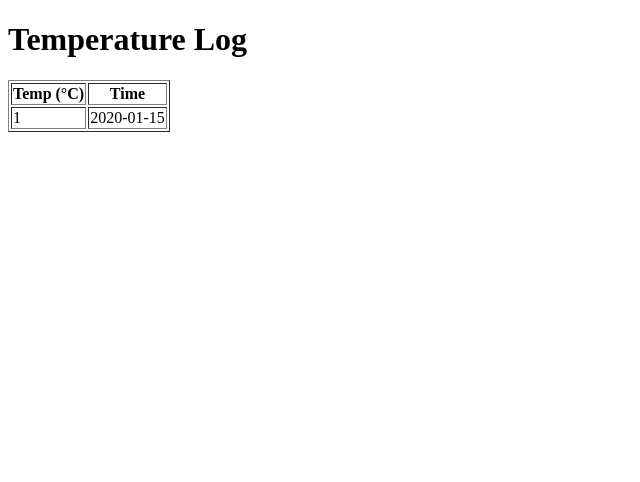
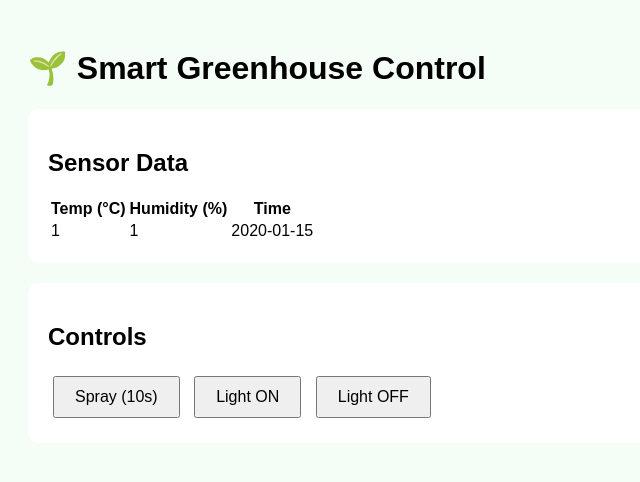
Before and after one commit to Meerasha8/CoreCourseProject2, a Flask app: page / in a window 1280 px wide. Shown: the top 482 px of the page, without its empty margins (0-640 px from the left). Run offline with Flask 3, Linux system fonts and the light colour scheme; tables that the repository leaves empty hold one stand-in row (values such as "Sample post").

Commit message:
added buttons and other functionality

```diff
--- a/app.py
+++ b/app.py
@@ -4,49 +4,140 @@ from datetime import datetime
 
 app = Flask(__name__)
 
-# ---------- DB INIT ----------
+# ---------------- DB INIT ----------------
 def init_db():
     conn = sqlite3.connect("database.db")
     c = conn.cursor()
+
     c.execute("""
-        CREATE TABLE IF NOT EXISTS temperature (
+        CREATE TABLE IF NOT EXISTS sensor_data (
             id INTEGER PRIMARY KEY AUTOINCREMENT,
-            value REAL,
+            temperature REAL,
+            humidity REAL,
             time TEXT
         )
     """)
+
+    c.execute("""
+        CREATE TABLE IF NOT EXISTS commands (
+            id INTEGER PRIMARY KEY AUTOINCREMENT,
+            spray INTEGER DEFAULT 0,
+            light INTEGER DEFAULT 0,
+            buzzer INTEGER DEFAULT 0,
+            updated_at TEXT
+        )
+    """)
+
+    c.execute("""
+        CREATE TABLE IF NOT EXISTS pest_alert (
+            id INTEGER PRIMARY KEY AUTOINCREMENT,
+            detected INTEGER,
+            time TEXT
+        )
+    """)
+
+    # Ensure one command row exists
+    c.execute("SELECT COUNT(*) FROM commands")
+    if c.fetchone()[0] == 0:
+        c.execute("INSERT INTO commands VALUES (1,0,0,0,?)",
+                  (datetime.now().isoformat(),))
+
     conn.commit()
     conn.close()
 
 init_db()
 
-# ---------- API ENDPOINT ----------
-@app.route("/api/temperature", methods=["POST"])
-def receive_temperature():
+# ---------------- FRONTEND ----------------
+@app.route("/")
+def index():
+    return render_template("index.html")
+
+# ---------------- ESP32: SENSOR DATA ----------------
+@app.route("/api/sensor", methods=["POST"])
+def receive_sensor():
     data = request.json
-    temp = data.get("temperature")
-    time = data.get("time")
-
     conn = sqlite3.connect("database.db")
     c = conn.cursor()
-    c.execute("INSERT INTO temperature (value, time) VALUES (?, ?)", (temp, time))
+
+    c.execute(
+        "INSERT INTO sensor_data (temperature, humidity, time) VALUES (?,?,?)",
+        (data["temperature"], data["humidity"], data["time"])
+    )
+
     conn.commit()
     conn.close()
+    return jsonify({"status": "ok"})
 
-    return jsonify({"status": "success"}), 200
+# ---------------- ESP32: GET COMMAND ----------------
+@app.route("/api/command")
+def get_command():
+    conn = sqlite3.connect("database.db")
+    c = conn.cursor()
+    c.execute("SELECT spray, light, buzzer FROM commands WHERE id=1")
+    row = c.fetchone()
+    conn.close()
 
-# ---------- FETCH DATA ----------
+    return jsonify({
+        "spray": row[0],
+        "light": row[1],
+        "buzzer": row[2]
+    })
+
+# ---------------- FRONTEND BUTTONS ----------------
+@app.route("/api/control", methods=["POST"])
+def control():
+    data = request.json
+    conn = sqlite3.connect("database.db")
+    c = conn.cursor()
+
+    c.execute("""
+        UPDATE commands
+        SET spray=?, light=?, buzzer=?, updated_at=?
+        WHERE id=1
+    """, (
+        data.get("spray", 0),
+        data.get("light", 0),
+        data.get("buzzer", 0),
+        datetime.now().isoformat()
+    ))
+
+    conn.commit()
+    conn.close()
+    return jsonify({"status": "updated"})
+
+# ---------------- YOLO PEST ALERT ----------------
+@app.route("/api/pest", methods=["POST"])
+def pest_alert():
+    conn = sqlite3.connect("database.db")
+    c = conn.cursor()
+
+    c.execute(
+        "INSERT INTO pest_alert (detected, time) VALUES (?,?)",
+        (1, datetime.now().isoformat())
+    )
+
+    # Activate buzzer automatically
+    c.execute("UPDATE commands SET buzzer=1 WHERE id=1")
+
+    conn.commit()
+    conn.close()
+    return jsonify({"status": "pest_detected"})
+
+# ---------------- FETCH DATA FOR UI ----------------
 @app.route("/api/data")
 def get_data():
     conn = sqlite3.connect("database.db")
     c = conn.cursor()
-    c.execute("SELECT value, time FROM temperature ORDER BY id DESC LIMIT 20")
+
+    c.execute("""
+        SELECT temperature, humidity, time
+        FROM sensor_data
+        ORDER BY id DESC LIMIT 20
+    """)
     rows = c.fetchall()
     conn.close()
 
     return jsonify(rows)
 
-# ---------- WEB PAGE ----------
-@app.route("/")
-def index():
-    return render_template("index.html")
+if __name__ == "__main__":
+    app.run(debug=True)
--- a/static/style.css
+++ b/static/style.css
@@ -0,0 +1,18 @@
+body {
+    font-family: Arial;
+    background: #f5fdf7;
+    padding: 20px;
+}
+
+.card {
+    background: white;
+    padding: 20px;
+    margin-bottom: 20px;
+    border-radius: 10px;
+}
+
+button {
+    padding: 10px 20px;
+    margin: 5px;
+    font-size: 16px;
+}
--- a/templates/index.html
+++ b/templates/index.html
@@ -1,28 +1,70 @@
 <!DOCTYPE html>
 <html>
 <head>
-    <title>ESP32 Temperature</title>
+    <title>Smart Greenhouse</title>
+    <link rel="stylesheet" href="/static/style.css">
+</head>
+<body>
+
+<h1>🌱 Smart Greenhouse Control</h1>
+
+<div class="card">
+    <h2>Sensor Data</h2>
+    <table>
+        <thead>
+            <tr><th>Temp (°C)</th><th>Humidity (%)</th><th>Time</th></tr>
+        </thead>
+        <tbody id="data"></tbody>
+    </table>
+</div>
+
+<div class="card">
+    <h2>Controls</h2>
+    <button onclick="spray()">Spray (10s)</button>
+    <button onclick="lightOn()">Light ON</button>
+    <button onclick="lightOff()">Light OFF</button>
+</div>
+
 <script>
 async function loadData() {
     const res = await fetch("/api/data");
     const data = await res.json();
+    const table = document.getElementById("data");
+    table.innerHTML = "";
+    data.forEach(r => {
+        table.innerHTML += `<tr>
+            <td>${r[0]}</td><td>${r[1]}</td><td>${r[2]}</td>
+        </tr>`;
+    });
+}
 
-            let table = document.getElementById("data");
-            table.innerHTML = "";
+function spray() {
+    fetch("/api/control", {
+        method: "POST",
+        headers: {"Content-Type":"application/json"},
+        body: JSON.stringify({spray:1})
+    });
+}
 
-            data.forEach(row => {
-                table.innerHTML += `<tr><td>${row[0]}</td><td>${row[1]}</td></tr>`;
+function lightOn() {
+    fetch("/api/control", {
+        method: "POST",
+        headers: {"Content-Type":"application/json"},
+        body: JSON.stringify({light:1})
+    });
+}
+
+function lightOff() {
+    fetch("/api/control", {
+        method: "POST",
+        headers: {"Content-Type":"application/json"},
+        body: JSON.stringify({light:0})
     });
 }
 
 setInterval(loadData, 3000);
+loadData();
 </script>
-</head>
-<body onload="loadData()">
-    <h1>Temperature Log</h1>
-    <table border="1">
-        <tr><th>Temp (°C)</th><th>Time</th></tr>
-        <tbody id="data"></tbody>
-    </table>
+
 </body>
 </html>
```
Also changed, not shown: database.db. Lines whose indentation alone changed are shown as unchanged.
